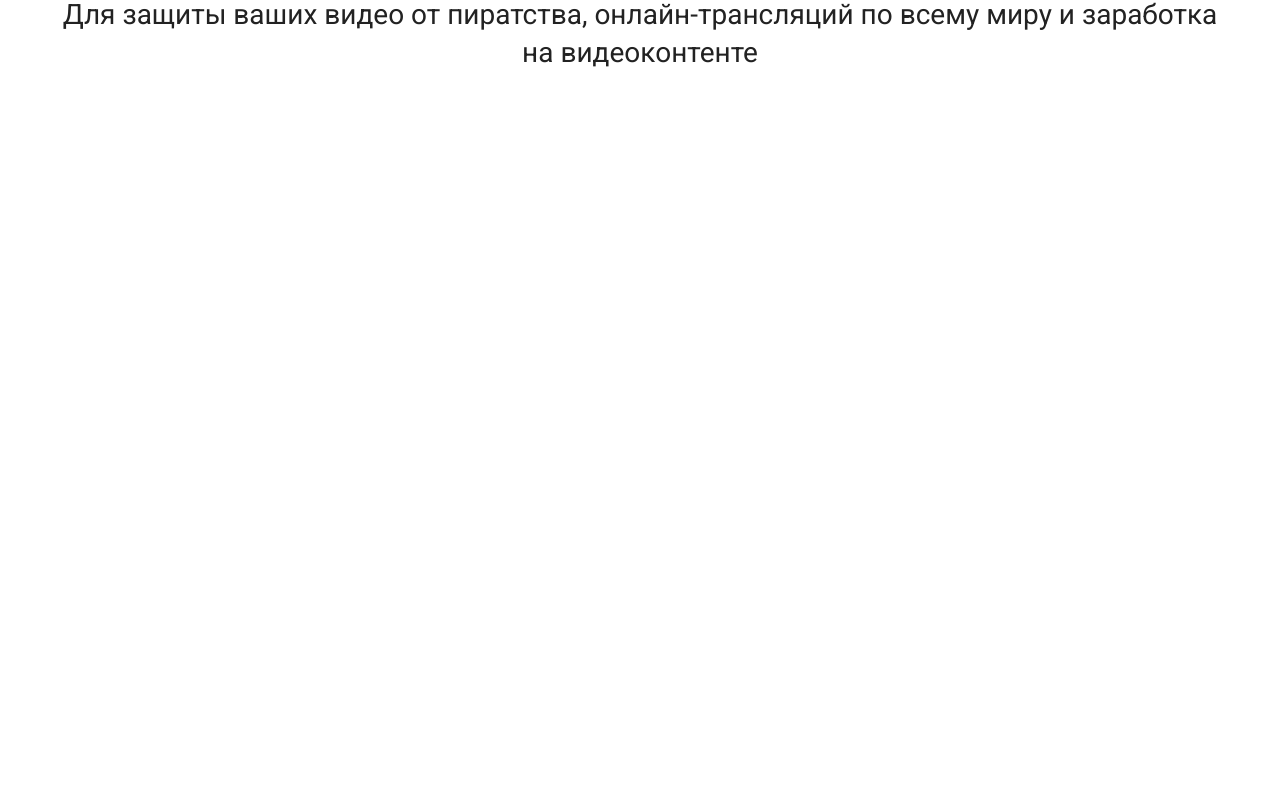
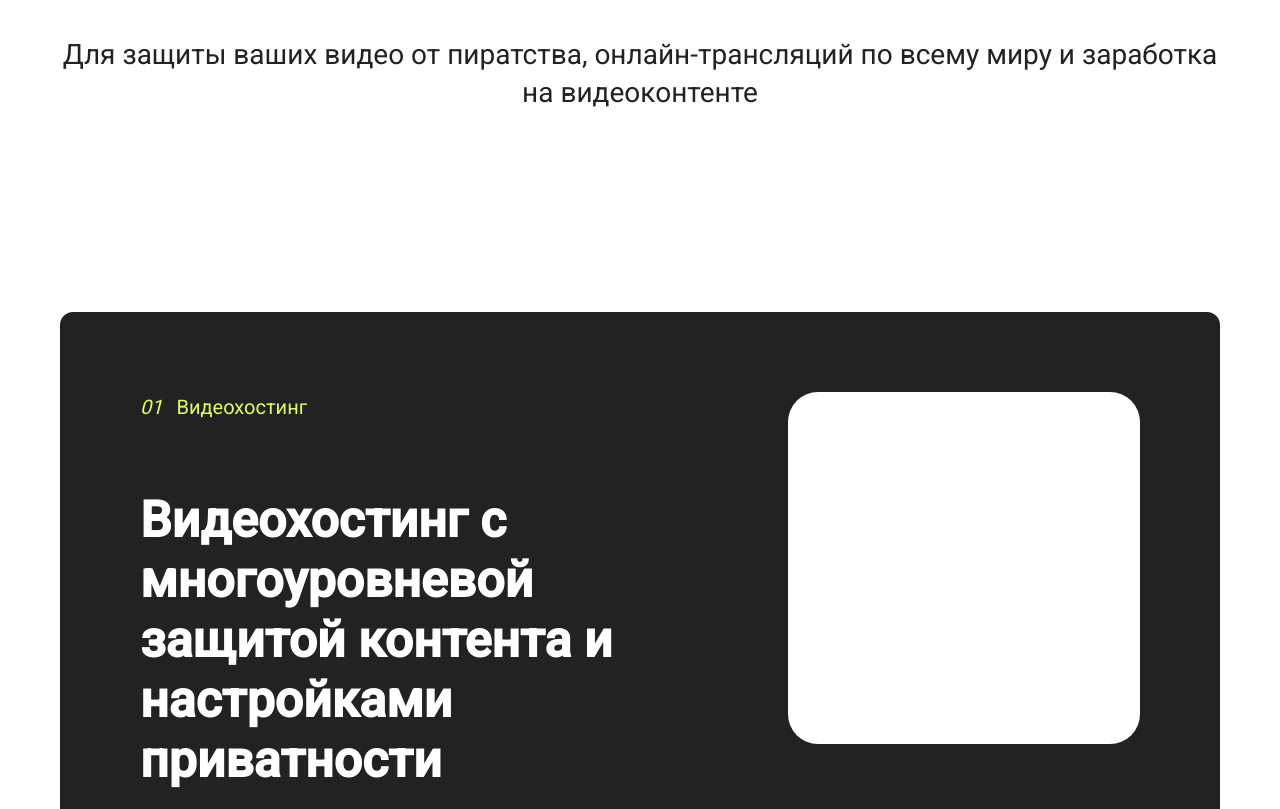
Before and after one commit to vadimvalid/vue-gsap, a Vue app: page / in a window 1280 px wide. Shown: the part 660-1469 px from the top of the page. Before the commit the page ends 932 px from the top, so only its background shows below. Built offline with nearby package versions, Linux system fonts and the light colour scheme.

Commit message:
Complete main section

```diff
--- a/src/App.vue
+++ b/src/App.vue
@@ -3,6 +3,61 @@
 import gsap from "gsap";
 import AppHeader from "./components/AppHeader.vue";
 import AppSectionTitle from "./components/AppSectionTitle.vue";
+import AppSectionCards from "./components/AppSectionCards.vue";
+
+const cardProps = ref({
+  items: [
+    {
+      cardNumber: "01",
+      cardName: "Видеохостинг",
+      cardTitle:
+        "Видеохостинг с многоуровневой защитой контента и настройками приватности",
+      cardListItems: [
+        {
+          title: "Управляйте доступом к видео с защитой от пиратства",
+        },
+        {
+          title: "Настраивайте опции и внешний вид плеера",
+        },
+        {
+          title: "Открытое REST API для интеграции",
+        },
+      ],
+      cardImage: {
+        src: "https://images.unsplash.com/photo-1605379399642-870262d3d051?ixlib=rb-1.2.1&ixid=MnwxMjA3fDB8MHxwaG90by1wYWdlfHx8fGVufDB8fHx8&auto=format&fit=crop&w=870&q=80",
+      },
+    },
+    {
+      cardNumber: "02",
+      cardName: "Трансляции",
+      cardTitle: "Транслируйте видео для тысяч зрителей со всего мира",
+      cardListItems: [
+        {
+          title: "Проводите открытые или закрытые трансляции",
+        },
+        {
+          title: "Монетизируйте контент с помощью платного доступа",
+        },
+        {
+          title: "Вещайте по расписанию автовебинары или поток с ip камеры",
+        },
+      ],
+      cardImage: {
+        src: "https://images.unsplash.com/photo-1605379399642-870262d3d051?ixlib=rb-1.2.1&ixid=MnwxMjA3fDB8MHxwaG90by1wYWdlfHx8fGVufDB8fHx8&auto=format&fit=crop&w=870&q=80",
+      },
+    },
+    {
+      cardNumber: "03",
+      cardName: "Монетизация",
+      cardTitle: "Система продажи видео-контента",
+      cardSubTitle:
+        "Прием оплаты в плеере. Для монетизации видеоуроков, вебинаров, трансляций и любого авторского видеоконтента.",
+      cardImage: {
+        src: "https://images.unsplash.com/photo-1605379399642-870262d3d051?ixlib=rb-1.2.1&ixid=MnwxMjA3fDB8MHxwaG90by1wYWdlfHx8fGVufDB8fHx8&auto=format&fit=crop&w=870&q=80",
+      },
+    },
+  ],
+});
 
 const revealUp = ref(true);
 const animateImage = () => {
@@ -66,5 +121,6 @@
   <app-header />
   <main>
     <app-section-title />
+    <app-section-cards v-bind="cardProps" />
   </main>
 </template>
--- a/src/assets/main.css
+++ b/src/assets/main.css
@@ -76,9 +76,16 @@
 }
 
 .container {
-  max-width: 1800px;
+  width: 100%;
+  max-width: 1920px;
   margin: 0 auto;
   padding: 0 3.75rem;
+}
+
+ul,
+ol {
+  margin: 0;
+  padding-left: 1.25rem;
 }
 
 ul,
--- a/src/components/AppCard.vue
+++ b/src/components/AppCard.vue
@@ -0,0 +1,116 @@
+<script setup>
+import { defineProps, computed } from "vue";
+import AppCardListItem from "./AppCardListItem.vue";
+
+const props = defineProps({
+  cardNumber: {
+    type: String,
+    required: true,
+  },
+  cardName: {
+    type: String,
+    required: true,
+  },
+  cardTitle: {
+    type: String,
+    required: true,
+  },
+  cardSubTitle: {
+    type: String,
+    required: true,
+  },
+  cardListItems: {
+    type: Array,
+    required: true,
+  },
+  cardImage: {
+    type: Object,
+    required: true,
+  },
+});
+
+const title = computed(() => props.title.join(" "));
+</script>
+
+<template>
+  <article class="card">
+    <div class="content">
+      <p class="card__number">
+        <span>{{ cardNumber }}</span
+        >{{ cardName }}
+      </p>
+      <h2 class="card__title">{{ cardTitle }}</h2>
+      <p class="card__subtitle">{{ cardSubTitle }}</p>
+      <ul class="card__list">
+        <app-card-list-item
+          v-for="item in cardListItems"
+          :key="item.title"
+          v-bind="item"
+        />
+      </ul>
+    </div>
+    <div class="image">
+      <!-- <img v-bind="cardImage" /> -->
+    </div>
+  </article>
+</template>
+
+<style scoped>
+.card {
+  display: flex;
+  gap: 7.5rem;
+  padding: 5rem;
+  background-color: #222;
+  border-radius: 13px;
+  color: #fff;
+}
+
+.content {
+  flex: 0 1 60%;
+  display: flex;
+  flex-direction: column;
+  gap: 2.5rem;
+}
+
+.image {
+  flex: 0 1 40%;
+  height: 100%;
+  position: relative;
+  background-color: #fff;
+  border-radius: 30px;
+  aspect-ratio: 1/1;
+}
+
+.image img {
+  height: 100%;
+}
+
+.card__number {
+  display: flex;
+  align-items: center;
+  gap: 0.875rem;
+  margin-bottom: 1.75rem;
+  font-size: 1.25rem;
+  color: #dafe69;
+}
+
+.card__number span {
+  font-style: italic;
+}
+
+.card__title {
+  font-size: 3.125rem;
+  line-height: 1.2;
+}
+
+.card__subtitle {
+  font-size: 1.75rem;
+  line-height: 1.35;
+}
+
+.card__list {
+  display: flex;
+  flex-direction: column;
+  gap: 0.875rem;
+}
+</style>
--- /dev/null
+++ b/src/components/AppCardListItem.vue
@@ -0,0 +1,22 @@
+<script setup>
+import { defineProps, computed } from "vue";
+
+const props = defineProps({
+  title: {
+    type: Array,
+    required: true,
+  },
+});
+</script>
+
+<template>
+  <li>{{ title }}</li>
+</template>
+
+<style scoped>
+li {
+  font-size: 1.75rem;
+  line-height: 1.35;
+  list-style: initial;
+}
+</style>
--- a/src/components/AppHeader.vue
+++ b/src/components/AppHeader.vue
@@ -55,7 +55,7 @@
 </script>
 
 <template>
-  <header>
+  <header class="header">
     <div class="container">
       <div class="wrapper">
         <app-logo v-bind="logoProps" />
@@ -73,6 +73,10 @@
 </template>
 
 <style scoped>
+.header {
+  padding: 1.25rem 0;
+}
+
 .wrapper {
   display: flex;
   justify-content: space-between;
--- /dev/null
+++ b/src/components/AppSectionCards.vue
@@ -0,0 +1,29 @@
+<script setup>
+import { ref, defineProps } from "vue";
+import AppCard from "./AppCard.vue";
+
+const props = defineProps({
+  items: {
+    type: Array,
+    required: true,
+  },
+});
+</script>
+
+<template>
+  <section>
+    <div class="container">
+      <div class="wrapper">
+        <app-card v-for="item in items" :key="item.cardNumber" v-bind="item" />
+      </div>
+    </div>
+  </section>
+</template>
+
+<style scoped>
+.wrapper {
+  display: flex;
+  flex-direction: column;
+  gap: 2.5rem;
+}
+</style>
```
Also changed, not shown: src/assets/card-1.png (added).
